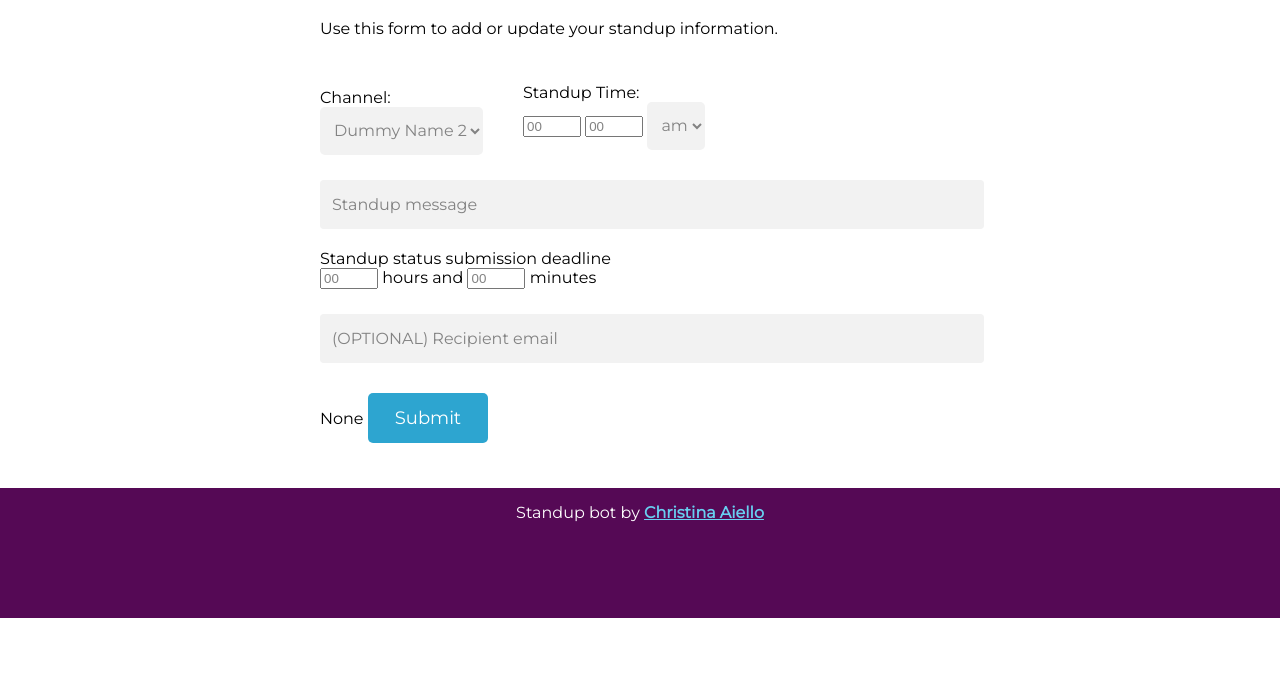
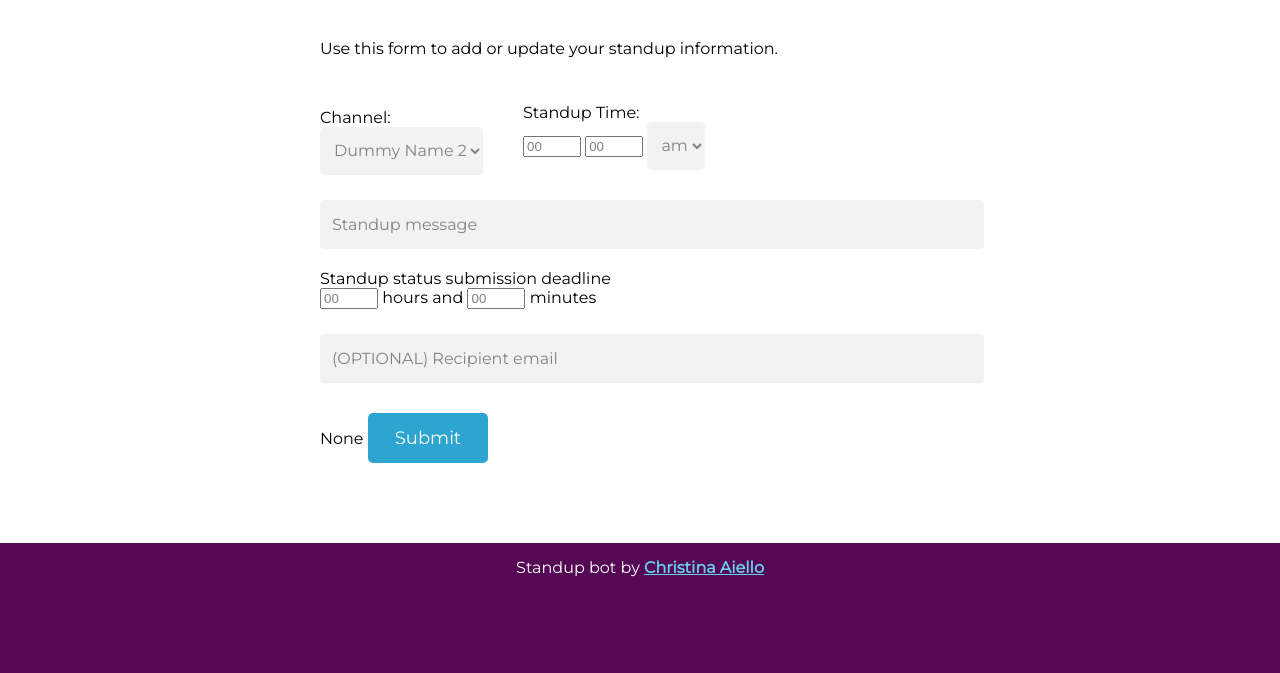
Before and after one commit to cjaiello/Slack-Standup-Report-Bot, a Flask app: page / in a window 1280 px wide. Shown: the part 467-1140 px from the top of the page. Before the commit the page ends 1085 px from the top, so only its background shows below. Run offline with Flask 2, Linux system fonts and the light colour scheme; parts of the project's set-up code (start-up, migrations or seed data) failed here and were passed over; some libraries are stand-ins or nearby versions.

```diff
--- a/static/styles.css
+++ b/static/styles.css
@@ -134,7 +134,7 @@ p {
   overflow: auto;
   width: 100%;
   height: 80%;
-  padding: 30px 0 15px 0;
+  padding: 50px 0 50px 0;
 }
 
 .header-text {
```
